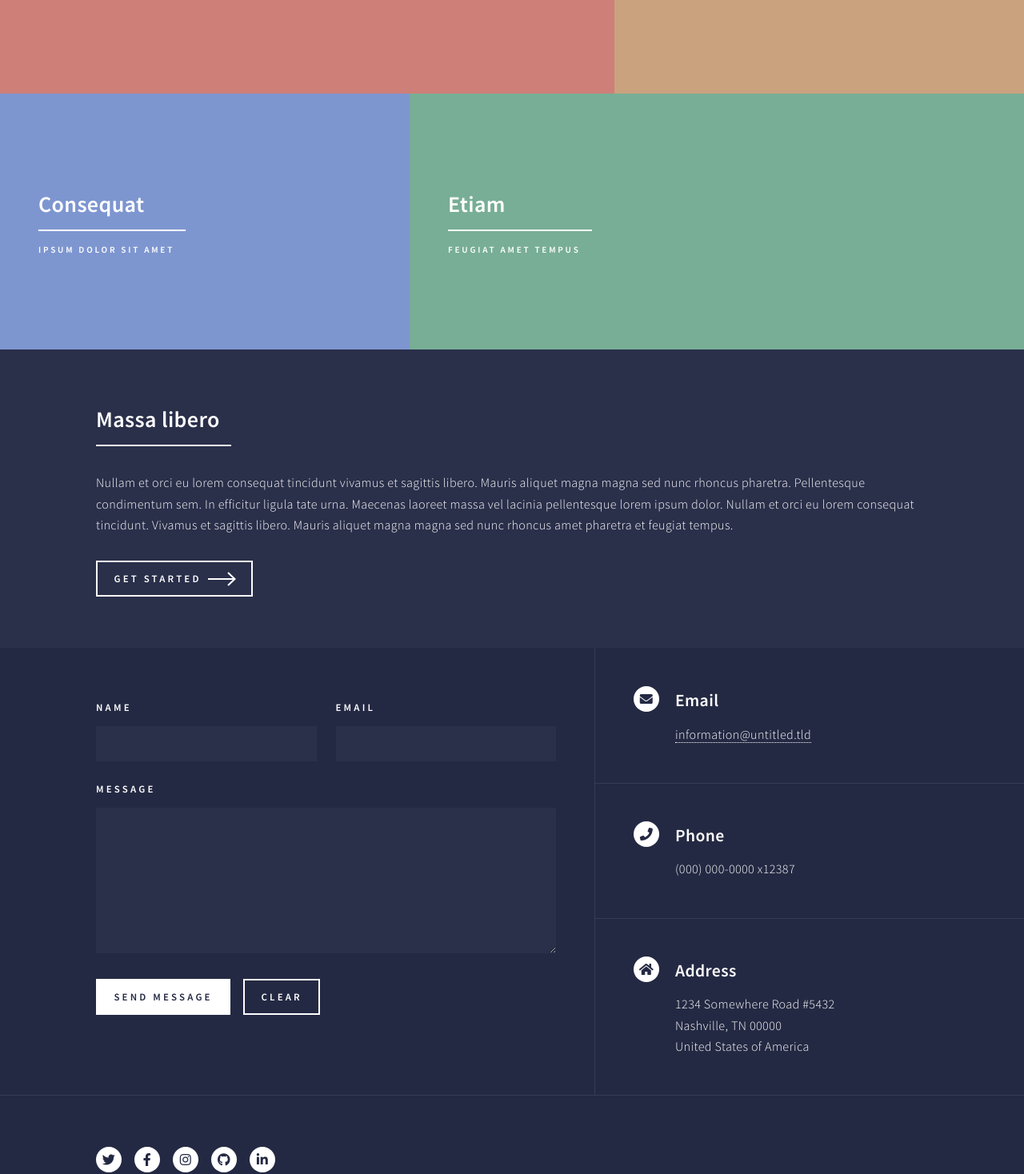
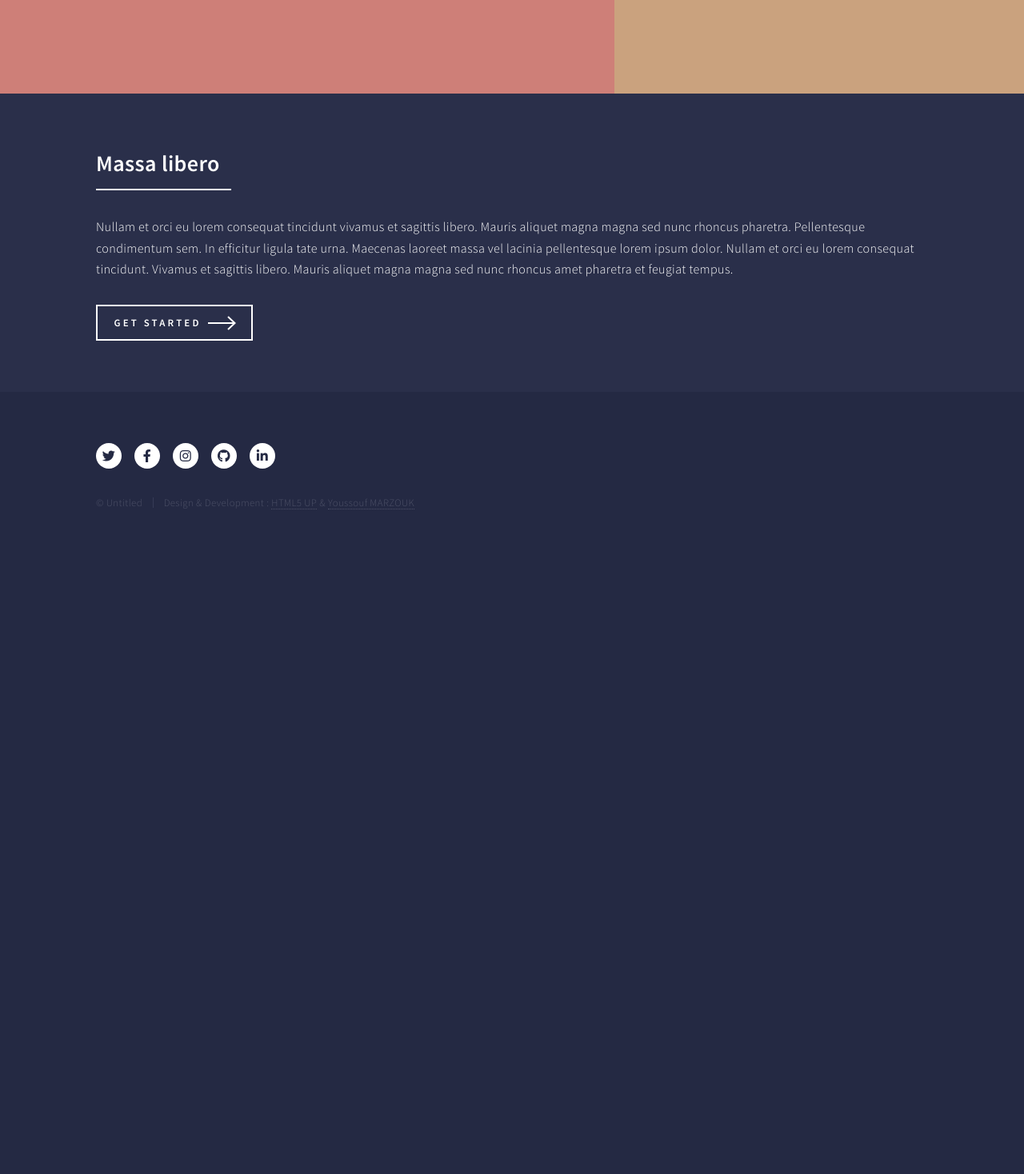
Before and after one commit to marzouk2002/GetItDone, a React (Create React App) app in the folder client/: page / in a window 1280 px wide. Shown: the part 1123-2591 px from the top of the page at 80% size. After the commit the page ends 1820 px from the top, so only its background shows below. Built offline with nearby package versions, Linux system fonts and the light colour scheme.

Commit message:
header class prop added

```diff
--- a/client/src/components/Contact.js
+++ b/client/src/components/Contact.js
@@ -46,11 +46,11 @@ function Contact() {
 
     return (
         <>
-            <Header/>
+            <Header classes='alt'/>
             <Menu/>
-                    <header className="major" style={titleStyle}>
-                        <h1>Reach out to us</h1>
-                    </header>
+            <header className="major" style={titleStyle}>
+                <h1>Reach out to us</h1>
+            </header>
             <section id="contact">
                 <div className="inner">
                     <section>
--- a/client/src/components/Error.js
+++ b/client/src/components/Error.js
@@ -6,7 +6,7 @@ import Menu from './layout/Menu'
 export default function Error() {
     return (
         <>
-           <Header/>
+           <Header classes="alt"/>
            <Menu/>
            <Banner status={false}/>
         </>
--- a/client/src/components/Home.js
+++ b/client/src/components/Home.js
@@ -9,7 +9,7 @@ function Home() {
     return (
         <>
         {/* <!-- Header --> */}
-            <Header/>
+            <Header classes="alt"/>
 
         {/* <!-- Menu --> */}
             <Menu/>
@@ -58,24 +58,6 @@ function Home() {
                             <p>Nisl sed aliquam</p>
                         </header>
                     </article>
-                        <article>
-                            <span className="image">
-                                <img src="images/pic05.jpg" alt="" />
-                            </span>
-                            <header className="major">
-                                <h3><Link to="landing.html" className="link">Consequat</Link></h3>
-                                <p>Ipsum dolor sit amet</p>
-                            </header>
-                        </article>
-                        <article>
-                            <span className="image">
-                                <img src="images/pic06.jpg" alt="" />
-                            </span>
-                            <header className="major">
-                                <h3><Link to="landing.html" className="link">Etiam</Link></h3>
-                                <p>Feugiat amet tempus</p>
-                            </header>
-                        </article>
                 </section>
 
             {/* <!-- Two --> */}
@@ -93,59 +75,6 @@ function Home() {
 
         </div>
 
-        {/* <!-- Contact --> */}
-            <section id="contact">
-                <div className="inner">
-                    <section>
-                        <form method="post" action="#">
-                            <div className="fields">
-                                <div className="field half">
-                                    <label htmlFor="name">Name</label>
-                                    <input type="text" name="name" id="name" />
-                                </div>
-                                <div className="field half">
-                                    <label htmlFor="email">Email</label>
-                                    <input type="text" name="email" id="email" />
-                                </div>
-                                <div className="field">
-                                    <label htmlFor="message">Message</label>
-                                    <textarea name="message" id="message" rows="6"></textarea>
-                                </div>
-                            </div>
-                            <ul className="actions">
-                                <li><input type="submit" value="Send Message" className="primary" /></li>
-                                <li><input type="reset" value="Clear" /></li>
-                            </ul>
-                        </form>
-                    </section>
-                    <section className="split">
-                        <section>
-                            <div className="contact-method">
-                                <span className="icon solid alt fa-envelope"></span>
-                                <h3>Email</h3>
-                                <Link to="#">information@untitled.tld</Link>
-                            </div>
-                        </section>
-                        <section>
-                            <div className="contact-method">
-                                <span className="icon solid alt fa-phone"></span>
-                                <h3>Phone</h3>
-                                <span>(000) 000-0000 x12387</span>
-                            </div>
-                        </section>
-                        <section>
-                            <div className="contact-method">
-                                <span className="icon solid alt fa-home"></span>
-                                <h3>Address</h3>
-                                <span>1234 Somewhere Road #5432<br />
-                                Nashville, TN 00000<br />
-                                United States of America</span>
-                            </div>
-                        </section>
-                    </section>
-                </div>
-            </section>
-
         {/* <!-- Footer --> */}
            <Footer/>
         </>
--- a/client/src/components/layout/Header.js
+++ b/client/src/components/layout/Header.js
@@ -1,9 +1,9 @@
 import React from 'react'
 import { Link } from 'react-router-dom'
 
-function Header() {
+function Header({ classes }) {
     return (
-        <header id="header" className="alt">
+        <header id="header" className={classes}>
             <Link to="/" className="logo"><strong>Get</strong> <span>It done</span></Link>
             <nav>
                 <a href="#menu">Menu</a>
```
Lines whose indentation alone changed are shown as unchanged.
